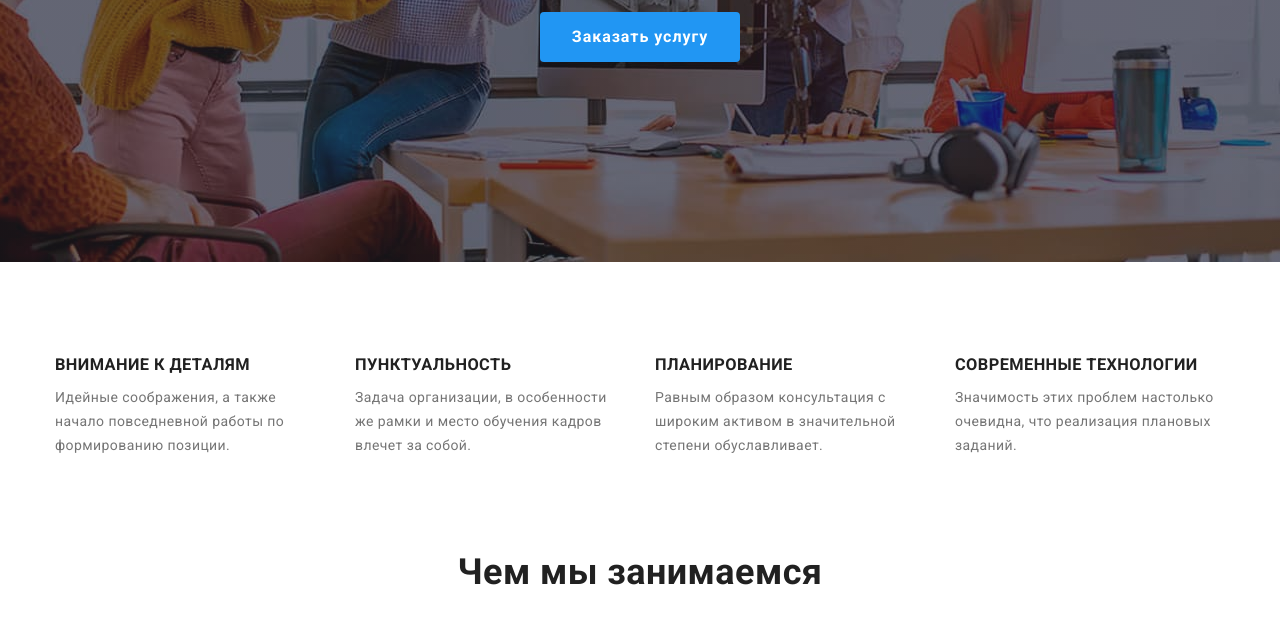
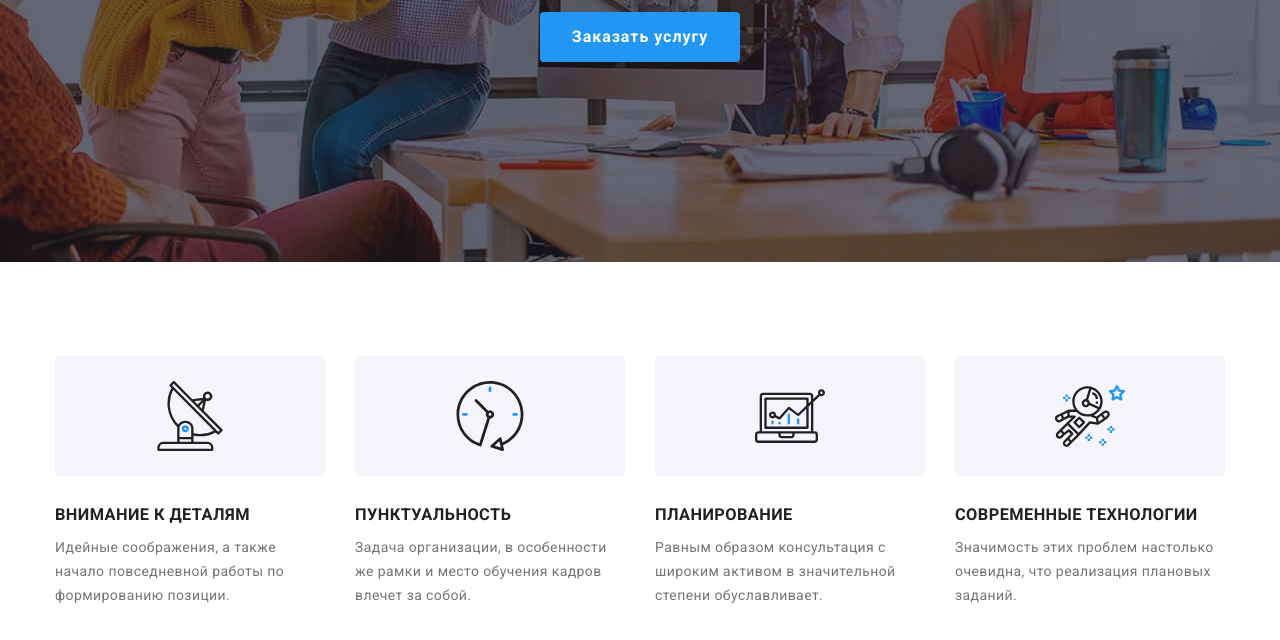
Before and after one commit to vasia-movchan/goit-markup-hw-04, a plain HTML site: page index.html in a window 1280 px wide. Shown: the part 418-1058 px from the top of the page. Drawn offline with nearby package versions, Linux system fonts and the light colour scheme.

Commit message:
Додає іконки в секцію "Наші переваги"

```diff
--- a/css/styles.css
+++ b/css/styles.css
@@ -15,6 +15,7 @@
    --hero-gradient: rgba(47, 48, 58, 0.4);
    --header-border-color: #ececec;
    --team-bg-color: #f5f4fa;
+   --advantage-item-bg: #f5f4fa;
 
 }
 
@@ -211,6 +212,18 @@ ul {
 
 .advantage-item {
    width: 270px;
+}
+
+.advantage-icon-bg {
+   display: flex;
+   padding-top: 25px;
+   padding-right: 100px;
+   padding-bottom: 25px;
+   padding-left: 100px;
+   height: 120px;
+   margin-bottom: 30px;
+   background-color: var(--advantage-item-bg);
+   border-radius: 4px;
 }
 
 .advantage-item:not(:last-child) {
--- a/index.html
+++ b/index.html
@@ -72,6 +72,11 @@
                <h2 class="advantage-title">Наши преимущества</h2>
                <ul class="advantage-list list">
                   <li class="advantage-item">
+                     <div class="advantage-icon-bg">
+                        <svg>
+                           <use href="./images/icons.svg#icon-antenna"></use>
+                        </svg>
+                     </div>
                      <h3 class="advantage-item-title">Внимание к деталям</h3>
                      <p class="advantage-item-text">
                         Идейные соображения, а также начало повседневной работы по формированию
@@ -79,6 +84,11 @@
                      </p>
                   </li>
                   <li class="advantage-item">
+                     <div class="advantage-icon-bg">
+                        <svg>
+                           <use href="./images/icons.svg#icon-clock"></use>
+                        </svg>
+                     </div>
                      <h3 class="advantage-item-title">Пунктуальность</h3>
                      <p class="advantage-item-text">
                         Задача организации, в особенности же рамки и место обучения кадров влечет за
@@ -86,6 +96,11 @@
                      </p>
                   </li>
                   <li class="advantage-item">
+                     <div class="advantage-icon-bg">
+                        <svg>
+                           <use href="./images/icons.svg#icon-diagram"></use>
+                        </svg>
+                     </div>
                      <h3 class="advantage-item-title">Планирование</h3>
                      <p class="advantage-item-text">
                         Равным образом консультация с широким активом в значительной степени
@@ -93,6 +108,11 @@
                      </p>
                   </li>
                   <li class="advantage-item">
+                     <div class="advantage-icon-bg">
+                        <svg>
+                           <use href="./images/icons.svg#icon-astronaut"></use>
+                        </svg>
+                     </div>
                      <h3 class="advantage-item-title">Современные технологии</h3>
                      <p class="advantage-item-text">
                         Значимость этих проблем настолько очевидна, что реализация плановых заданий.
```
